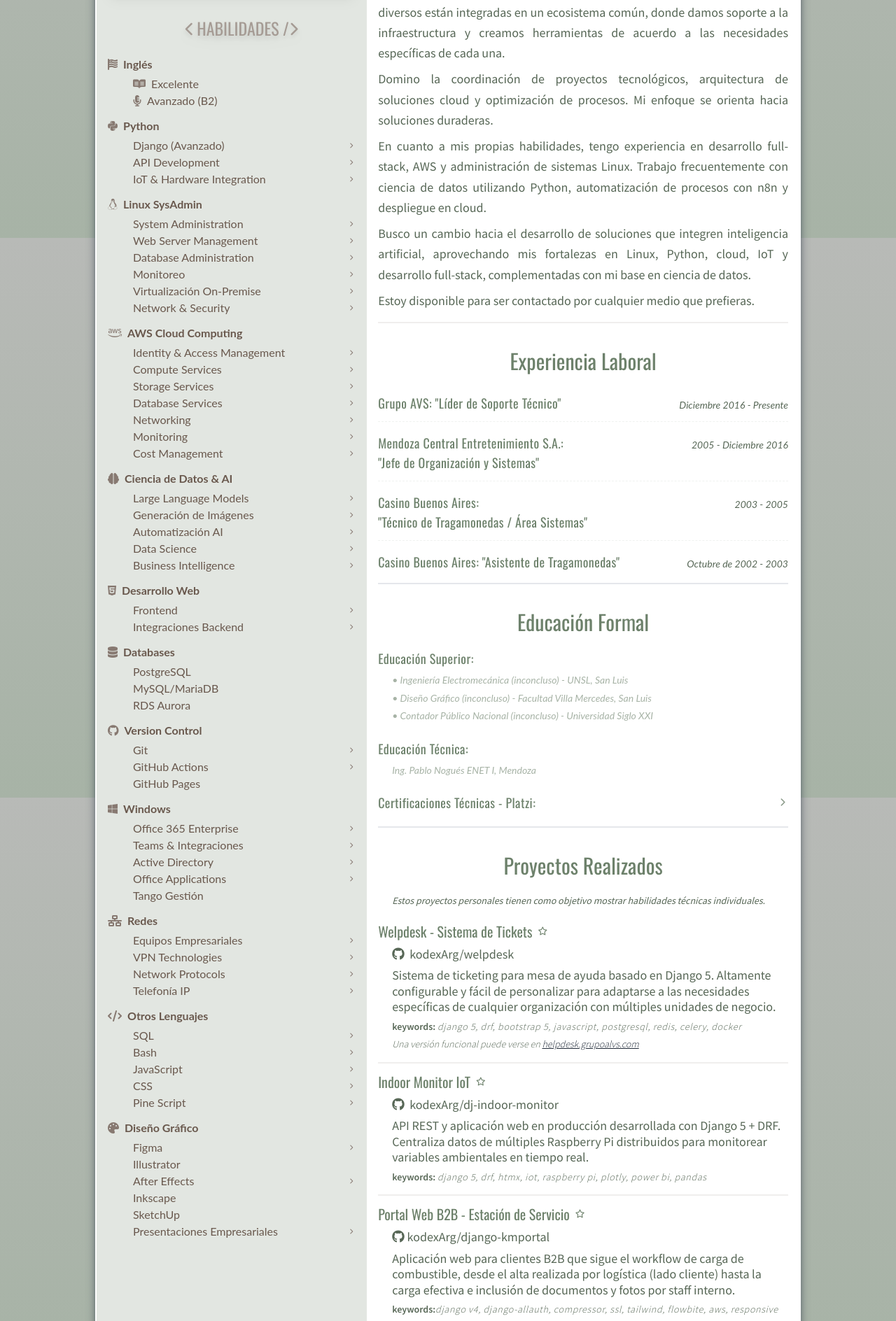
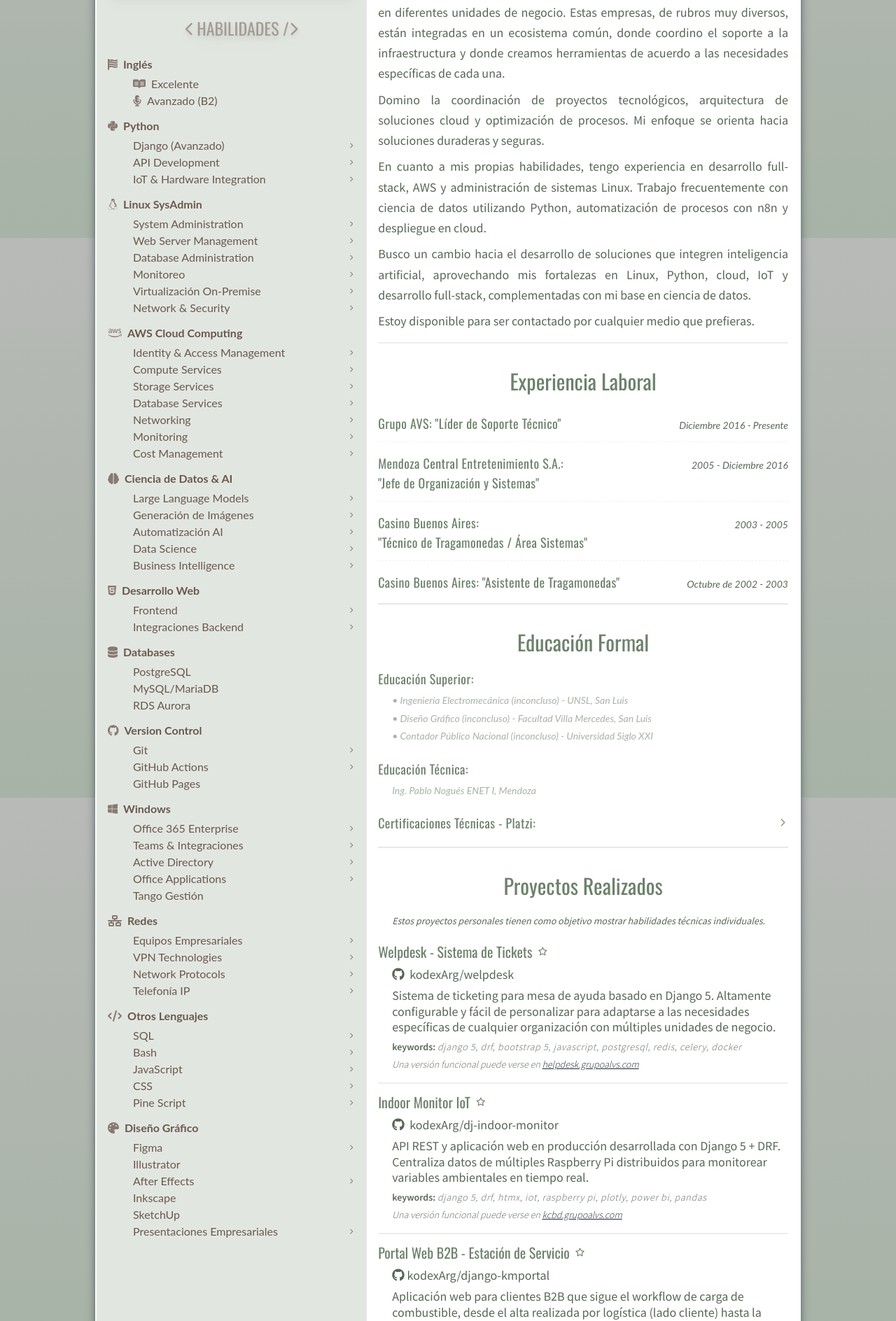
Before and after one commit to kodexArg/cv, a SvelteKit app: page / in a window 1280 px wide. Shown: the part 460-2348 px from the top of the page at 70% size. Built offline with nearby package versions, Linux system fonts and the light colour scheme.

Commit message:
AboutMe Update

```diff
--- a/src/components/AboutMe.svelte
+++ b/src/components/AboutMe.svelte
@@ -2,9 +2,9 @@
   <h2>Acerca de mí</h2>
   <article>
     <p>
-      Como Líder Técnico, dirijo un equipo multidisciplinario implementando soluciones IT en diversas unidades de negocio. Estas empresas de rubros muy diversos están integradas en un ecosistema común, donde damos soporte a la infraestructura y creamos herramientas de acuerdo a las necesidades específicas de cada una.
+      Tengo el cargo de Líder Técnico de Soporte e Infraestructura IT de un grupo de empresas. Dirijo un equipo multidisciplinario implementando soluciones IT en diferentes unidades de negocio. Estas empresas, de rubros muy diversos, están integradas en un ecosistema común, donde coordino el soporte a la infraestructura y donde creamos herramientas de acuerdo a las necesidades específicas de cada una.
       </p>
-      <p> Domino la coordinación de proyectos tecnológicos, arquitectura de soluciones cloud y optimización de procesos. Mi enfoque se orienta hacia soluciones duraderas.
+      <p> Domino la coordinación de proyectos tecnológicos, arquitectura de soluciones cloud y optimización de procesos. Mi enfoque se orienta hacia soluciones duraderas y seguras.
     </p>
 
     <p>
--- a/src/components/ShortProjects.svelte
+++ b/src/components/ShortProjects.svelte
@@ -46,6 +46,12 @@
     <p class="text-sm">
       <strong>keywords:</strong>
       <span>django 5, drf, htmx, iot, raspberry pi, plotly, power bi, pandas</span>
+    </p>
+    <p class="font-light italic text-sm">
+      Una versión funcional puede verse en
+      <a href="https://kcbd.grupoalvs.com/" target="_blank" rel="noopener noreferrer" class="text-gray-800 underline">
+        kcbd.grupoalvs.com
+      </a>
     </p>
   </article>
 
@@ -161,11 +167,27 @@
   </article>
 
   <article>
+    <h3>Automatización AWS Route53 + EC2</h3>
+    <p>
+      <a href="https://github.com/kodexArg/lambda-update-route53" target="_blank" rel="noopener noreferrer">
+        <i class="fa-brands fa-github"></i> kodexArg/lambda-update-route53
+      </a>
+    </p>
+    <p>
+      Un script simple pero muy valioso que convierte automáticamente todas las instancias EC2 en registros Route53, permitiendo acceso por nombre de dominio a cada servidor. Automatiza una tarea común en equipos DevOps, ejecutándose cada vez que cambia el estado de las instancias.
+    </p>
+    <p class="text-sm">
+      <strong>keywords:</strong> AWS, Lambda, Route53, EC2, DevOps, Infrastructure Automation, DNS Management, Python
+    </p>
+  </article>
+
+  <article>
     <h3>Seguimiento Online Clima en Salas</h3>
-
+    <p>
+      Proyecto accesorio que colocó sensores de temperatura y humedad en equipos de cartelería digital distribuidos por toda la sala del casino, creando un perfecto mapa térmico en tiempo real que reaprovecharía la infraestructura existente. Funcionó ininterrumpidamente durante muchos años.
+    </p>
     <p class="text-sm">
-      <strong>keywords: </strong>raspberry pi, sensores dht11 y dht22, django,
-      chartjs
+      <strong>keywords:</strong> Raspberry Pi, sensores DHT11/DHT22, Django, ChartJS, IoT, Digital signage, Environmental monitoring
     </p>
   </article>
 
```
